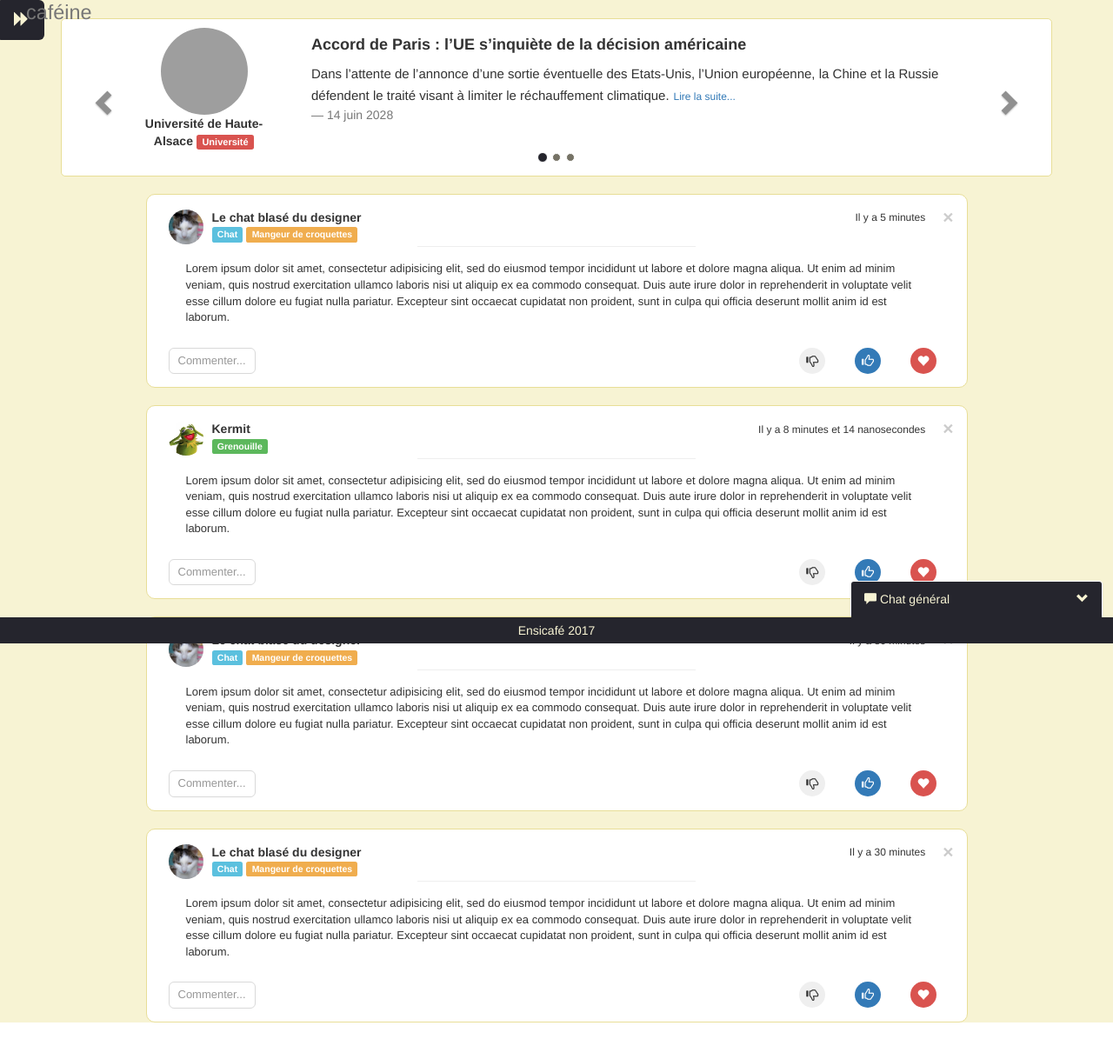
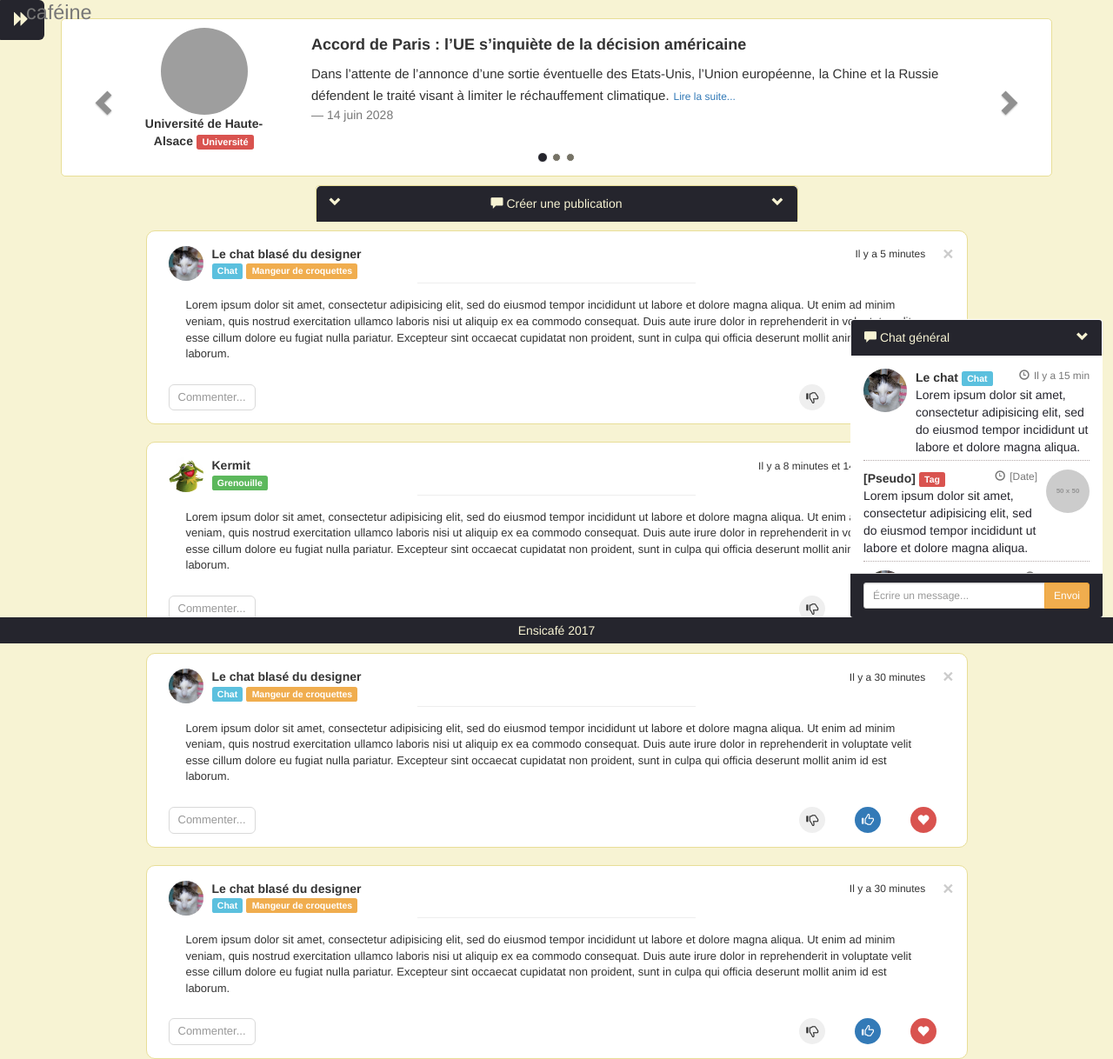
Before and after one commit to Khoob/ENSICafe, a PHP site: page /accueil.php in a window 1280 px wide. Shown: the part 60-1278 px from the top of the page at 87% size. Before the commit the page ends 1236 px from the top, so only its background shows below. Run offline with PHP 8.4, Linux system fonts and the light colour scheme; grey boxes labelled with a size stand in for pictures from a placeholder-image service; some libraries are stand-ins or nearby versions; grey boxes are pictures that could not be loaded.

Commit message:
Post publication

```diff
--- a/accueil.php
+++ b/accueil.php
@@ -97,6 +97,54 @@
     <!-- #carousel-news -->
 
 
+    <!-- ********** PUBLICATION : envoyer une publication ********** -->
+
+    <div class="row">
+        <div class="col-xs-12 col-md-6 col-md-offset-3">
+            <!-- Panel -->
+            <div class="panel panel-publication">
+                <div class="panel-heading" id="accordion-toggle" data-toggle="collapse" href="#collapse-publication">
+                    <span class="glyphicon glyphicon-comment"></span><span class="chatbox-name"> Créer une publication</span>
+                    <span class="glyphicon glyphicon-chevron-down pull-left"></span>
+                    <span class="glyphicon glyphicon-chevron-down pull-right"></span>
+                </div>
+
+                <div id="collapse-publication" class="panel-collapse collapse" role="tabpanel">
+                    <div class="panel-body">
+                        <!-- Send image -->
+                        <div class="input-group preview">
+                            <input type="text" class="form-control preview-filename" disabled="disabled">
+                            <span class="input-group-btn">
+                            <!-- preview-clear button -->
+                            <button type="button" class="btn btn-default preview-clear" style="display:none;">
+                                <span class="glyphicon glyphicon-remove"></span> Annuler
+                            </button>
+                            <!-- preview-input -->
+                            <div class="btn btn-default preview-input">
+                                <span class="glyphicon glyphicon-folder-open"></span>
+                                <span class="preview-input-title">Image</span>
+                                <input type="file" accept="image/png, image/jpeg, image/gif" name="file-preview" placeholder="image .png, .jpeg, .gif" />
+                            </div>
+                            </span>
+                        </div>
+                        <!-- /#send-image -->
+
+                        <!-- Send message -->
+                        <form accept-charset="utf-8" action="" class="publication-msg" method="post">
+                            <textarea class="form-control" name="publier" placeholder="Entrez votre message" rows="2"></textarea>
+                            <button class="[ btn btn-info disabled ]" type="submit">Poster</button>
+                            <button class="[ btn btn-default ]" type="reset">Annuler</button>
+                        </form>
+                        <!-- /#send-message -->
+                    </div>
+                </div>
+            </div>
+            <!-- /#panel -->
+        </div>
+    </div>
+    <!-- /#publication -->
+
+
     <!-- ********** POST : publications sur la page d'accueil ********** -->
 
     <div class="row">
@@ -147,7 +195,7 @@
                         <img class="img-circle" src="img/profile_test1.png">
                         <div class="panel-custom-textarea">
                             <textarea rows="2"></textarea>
-                            <button type="submit" class="[ btn btn-success disabled ]">Envoyer</button>
+                            <button type="submit" class="[ btn btn-info disabled ]">Envoyer</button>
                             <button type="reset" class="[ btn btn-default ]">Annuler</button>
                         </div>
                         <div class="clearfix"></div>
@@ -193,7 +241,7 @@
                         <img class="img-circle" src="img/profile_test1.png">
                         <div class="panel-custom-textarea">
                             <textarea rows="2"></textarea>
-                            <button type="submit" class="[ btn btn-success disabled ]">Envoyer</button>
+                            <button type="submit" class="[ btn btn-info disabled ]">Envoyer</button>
                             <button type="reset" class="[ btn btn-default ]">Annuler</button>
                         </div>
                         <div class="clearfix"></div>
@@ -240,7 +288,7 @@
                     <img class="img-circle" src="img/profile_test1.png">
                     <div class="panel-custom-textarea">
                         <textarea rows="2"></textarea>
-                        <button type="submit" class="[ btn btn-success disabled ]">Envoyer</button>
+                        <button type="submit" class="[ btn btn-info disabled ]">Envoyer</button>
                         <button type="reset" class="[ btn btn-default ]">Annuler</button>
                     </div>
                     <div class="clearfix"></div>
@@ -287,7 +335,7 @@
                     <img class="img-circle" src="img/profile_test1.png">
                     <div class="panel-custom-textarea">
                         <textarea rows="2"></textarea>
-                        <button type="submit" class="[ btn btn-success disabled ]">Envoyer</button>
+                        <button type="submit" class="[ btn btn-info disabled ]">Envoyer</button>
                         <button type="reset" class="[ btn btn-default ]">Annuler</button>
                     </div>
                     <div class="clearfix"></div>
--- a/chatbox.php
+++ b/chatbox.php
@@ -15,7 +15,7 @@
         <!-- /#chatbox-header -->
 
         <!-- Chatbox window -->
-        <div class="panel-collapse collapse" id="chatbox-collapse">
+        <div class="panel-collapse collapse in" id="chatbox-collapse">
 
             <!-- Chatbox body : affichage des messages -->
             <div class="panel-body">
--- a/css/style.css
+++ b/css/style.css
@@ -290,7 +290,63 @@ body {
     right: -40px;
 }
 
-/* ---------- Panel ---------- */
+/* ---------- Panel Post Message/Image ---------- */
+
+.panel-publication {
+    margin: auto;
+    margin-top: 10px;
+    margin-bottom: -10px;
+    border: 1px solid #E8DE97;
+    width: 100%;
+}
+
+.panel-publication > .panel-heading {
+    background-color: #25252D;
+    border-top-left-radius: 5px;
+    border-top-right-radius: 5px;
+    text-align: center;
+}
+
+.panel-publication > .panel-heading > a {
+    color: #F7F3D3;
+    text-decoration: none;
+}
+
+.panel-publication .panel-body .preview .preview-input {
+    position: relative;
+    overflow: hidden;
+    margin: 0px;
+    color: #333;
+    background-color: #fff;
+    border-color: #ccc;
+}
+
+.panel-publication .panel-body .preview .preview-input input[type=file] {
+    position: absolute;
+    top: 0;
+    right: 0;
+    margin: 0;
+    padding: 0;
+    font-size: 20px;
+    cursor: pointer;
+    opacity: 0;
+    filter: alpha(opacity=0);
+}
+
+.panel-publication .panel-body .preview .preview-input-title {
+    margin-left:2px;
+}
+
+.panel-publication > .panel-collapse > .panel-body > .publication-msg > textarea {
+    margin-bottom: 10px;
+
+}
+
+.panel-publication > .panel-collapse > .panel-body > .publication-msg > button {
+    margin-right: 8px;
+}
+
+/* ---------- Panel Publications ---------- */
 
 .panel-custom {                             /* Post (fil d'actualité) */
     position: relative;
@@ -515,7 +571,6 @@ body {
     background-color: #555;
 }
 
-
 /* ---------- Footer ---------- */
 
 .footer {
--- a/footer.php
+++ b/footer.php
@@ -52,6 +52,7 @@
             }
         });
 
+         // "Grise" le bouton envoyer (commentaire)
          $('.panel-comment > .panel-custom-textarea > textarea').on('keyup', function(event) {
             var $comment = $(this).closest('.panel-comment');
 
@@ -60,7 +61,40 @@
                 $comment.find('button[type="submit"]').removeClass('disabled');
             }
         });
-     });
+
+         // "Grise" le bouton envoyer (poster publication)
+         $('.panel-publication > .panel-collapse > .panel-body > .publication-msg > textarea').on('keyup', function(event) {
+            var $comment = $(this).closest('.panel-publication');
+
+            $comment.find('button[type="submit"]').addClass('disabled');
+            if ($(this).val().length >= 1) {
+                $comment.find('button[type="submit"]').removeClass('disabled');
+            }
+            });
+        });
+
+        // accueil.php : gère le chargement d'une image lorsqu'on veut créer une publication
+        $(function() {
+            // Reset
+            $('.preview-clear').click(function(){
+                $('.preview-filename').val("");
+                $('.preview-clear').hide();
+                $('.preview-input input:file').val("");
+                $(".preview-input-title").text("Image");
+            });
+            // Initialise l'aperçu
+            $(".preview-input input:file").change(function (){
+                var file = this.files[0];
+                var reader = new FileReader();
+            // Insère les données de l'aperçu dans la barre d'envoi
+            reader.onload = function (e) {
+                $(".preview-input-title").text("Changer");
+                $(".preview-clear").show();
+                $(".preview-filename").val(file.name);
+            }
+            reader.readAsDataURL(file);
+            });
+        });
  </script>
 
 </body>
--- a/profil.php
+++ b/profil.php
@@ -32,7 +32,7 @@
 				</div>
 				<div id="collapseOne" class="panel-collapse collapse in" role="tabpanel">
 					<div class="panel-body">
-						Manger une pomme, envoyer un message, etc
+						<button type="button" class="btn btn-danger btn-sm">Message</button>
 					</div>
 				</div>
 			</div>
@@ -42,7 +42,7 @@
 			<div class="panel panel-default">
 				<div class="panel-heading">
 					<h4 class="panel-title">
-						<a class="accordion-toggle btn-block" data-toggle="collapse" href="#collapseOne"><span class="glyphicon glyphicon-user" aria-hidden="true"></span>Bio</a>
+						<a class="accordion-toggle btn-block" data-toggle="collapse" href="#collapseTwo"><span class="glyphicon glyphicon-user" aria-hidden="true"></span>Bio</a>
 					</h4>
 				</div>
 				<div id="collapseTwo" class="panel-collapse collapse in" role="tabpanel">
@@ -70,7 +70,7 @@
 			<div class="panel panel-default">
 				<div class="panel-heading">
 					<h4 class="panel-title">
-						<a class="accordion-toggle btn-block" data-toggle="collapse" href="#collapseTwo"><span class="glyphicon glyphicon-road" aria-hidden="true"></span>Parcours</a>
+						<a class="accordion-toggle btn-block" data-toggle="collapse" href="#collapseThree"><span class="glyphicon glyphicon-road" aria-hidden="true"></span>Parcours</a>
 					</h4>
 				</div>
 				<div id="collapseThree" class="panel-collapse collapse in" role="tabpanel">
```
Also changed, not shown: settings.php (added, +41 -0 lines).
